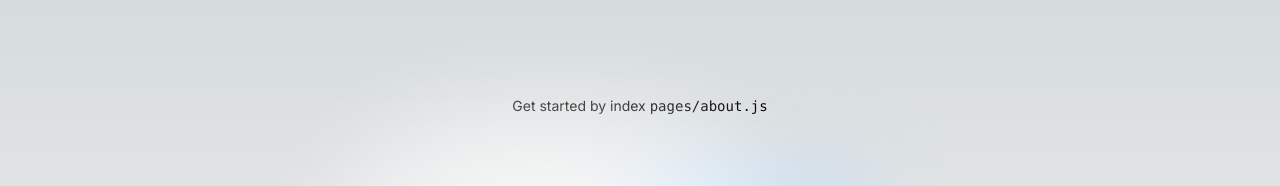
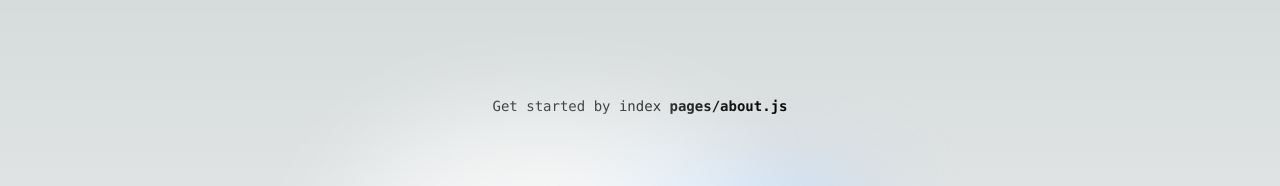
Before and after one commit to sharp231/my-app, a Next.js app: page /about in a window 1280 px wide. Shown: the top 186 px of the page. Built offline with nearby package versions, Linux system fonts and the light colour scheme.

Commit message:
childrenを利用した

```diff
--- a/Components/Headline.js
+++ b/Components/Headline.js
@@ -2,15 +2,12 @@ import { Inter } from "next/font/google";
 
 const inter = Inter({ subsets: ["latin"] });
 
-export  function Headline(props) {
-  console.log (props);
+export function Headline(props) {
   return (
     <div className="z-10 w-full max-w-5xl items-center justify-between font-mono text-sm lg:flex">
       <p className="fixed left-0 top-0 flex w-full justify-center border-b border-gray-300 bg-gradient-to-b from-zinc-200 pb-6 pt-8 backdrop-blur-2xl dark:border-neutral-800 dark:bg-zinc-800/30 dark:from-inherit lg:static lg:w-auto lg:rounded-xl lg:border lg:bg-gray-200 lg:p-4 lg:dark:bg-zinc-800/30">
-        Get started by index&nbsp;
-        <code className="font-mono font-bold">pages/{props.page}.js</code>
+        Get started by index&nbsp;{props.children}
       </p>
-
     </div>
   );
 }
--- a/pages/about.js
+++ b/pages/about.js
@@ -11,12 +11,9 @@ export default function Home() {
     <main
       className={`flex min-h-screen flex-col items-center justify-between p-24 ${inter.className}`}
     >
-      <Headline
-        page="about"
-        number={1111}
-        array={[1, 2, 3, 4]}
-        obj={{ foo: "foo", bar: "bar" }}
-      />
+      <Headline page="about">
+        <code className="font-mono font-bold">pages/about.js</code>
+      </Headline>
 
       <div className="relative flex place-items-center before:absolute before:h-[300px] before:w-[480px] before:-translate-x-1/2 before:rounded-full before:bg-gradient-radial before:from-white before:to-transparent before:blur-2xl before:content-[''] after:absolute after:-z-20 after:h-[180px] after:w-[240px] after:translate-x-1/3 after:bg-gradient-conic after:from-sky-200 after:via-blue-200 after:blur-2xl after:content-[''] before:dark:bg-gradient-to-br before:dark:from-transparent before:dark:to-blue-700/10 after:dark:from-sky-900 after:dark:via-[#0141ff]/40 before:lg:h-[360px]">
         <Image
--- a/pages/index.js
+++ b/pages/index.js
@@ -1,8 +1,8 @@
 import Image from "next/image";
 import { Inter } from "next/font/google";
 import { Footer } from "@/Components/Footer";
-import {Links} from "@/Components/Links";
-import {Headline} from "@/Components/Headline";
+import { Links } from "@/Components/Links";
+import { Headline } from "@/Components/Headline";
 
 const inter = Inter({ subsets: ["latin"] });
 
@@ -11,7 +11,9 @@ export default function Home() {
     <main
       className={`flex min-h-screen flex-col items-center justify-between p-24 ${inter.className}`}
     >
-      <Headline page="index" />
+      <Headline page="index">
+        <code className="font-mono font-bold">pages/index.js</code>
+      </Headline>
 
       <div className="relative flex place-items-center before:absolute before:h-[300px] before:w-[480px] before:-translate-x-1/2 before:rounded-full before:bg-gradient-radial before:from-white before:to-transparent before:blur-2xl before:content-[''] after:absolute after:-z-20 after:h-[180px] after:w-[240px] after:translate-x-1/3 after:bg-gradient-conic after:from-sky-200 after:via-blue-200 after:blur-2xl after:content-[''] before:dark:bg-gradient-to-br before:dark:from-transparent before:dark:to-blue-700/10 after:dark:from-sky-900 after:dark:via-[#0141ff]/40 before:lg:h-[360px]">
         <Image
```
